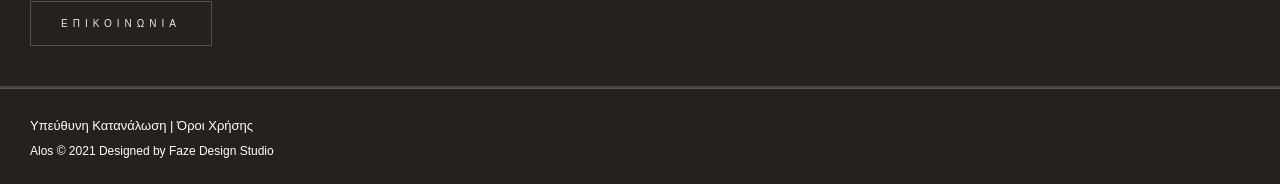
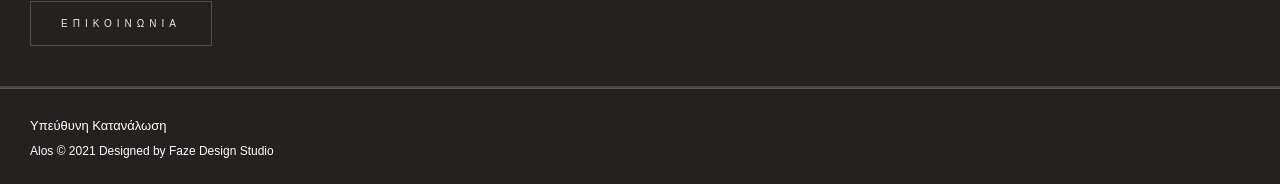
Before and after one commit to katsampukas/jekyll-alos-beer, a Jekyll site: the page built from index.html, in a window 1280 px wide and 900 px high, scrolled down 4957 px. Shown: the part 713-897 px from the top of the window. Built offline with Jekyll 4.4.1, drawn with Linux system fonts in a browser that asks for light colours; nearby versions of some CDN libraries; some web fonts are replaced.

Commit message:
Fix footer links

```diff
--- a/_includes/footer.html
+++ b/_includes/footer.html
@@ -4,9 +4,6 @@
     <p class="enjoy-responsibly">
       <a href="ypefthini-katanalosi.html">
         Υπεύθυνη Κατανάλωση
-      </a> |
-      <a href="#">
-        Όροι Χρήσης
       </a>
     </p>
 
@@ -14,7 +11,7 @@
       <a href="#">
         Alos © {{ 'now' | date: "%Y" }}
       </a>
-      <a href="#">
+      <a href="https://www.faze.gr/" target="_blank" rel="noopener" title="faze design studios, athens">
         Designed by Faze Design Studio
       </a>
     </p>
```
